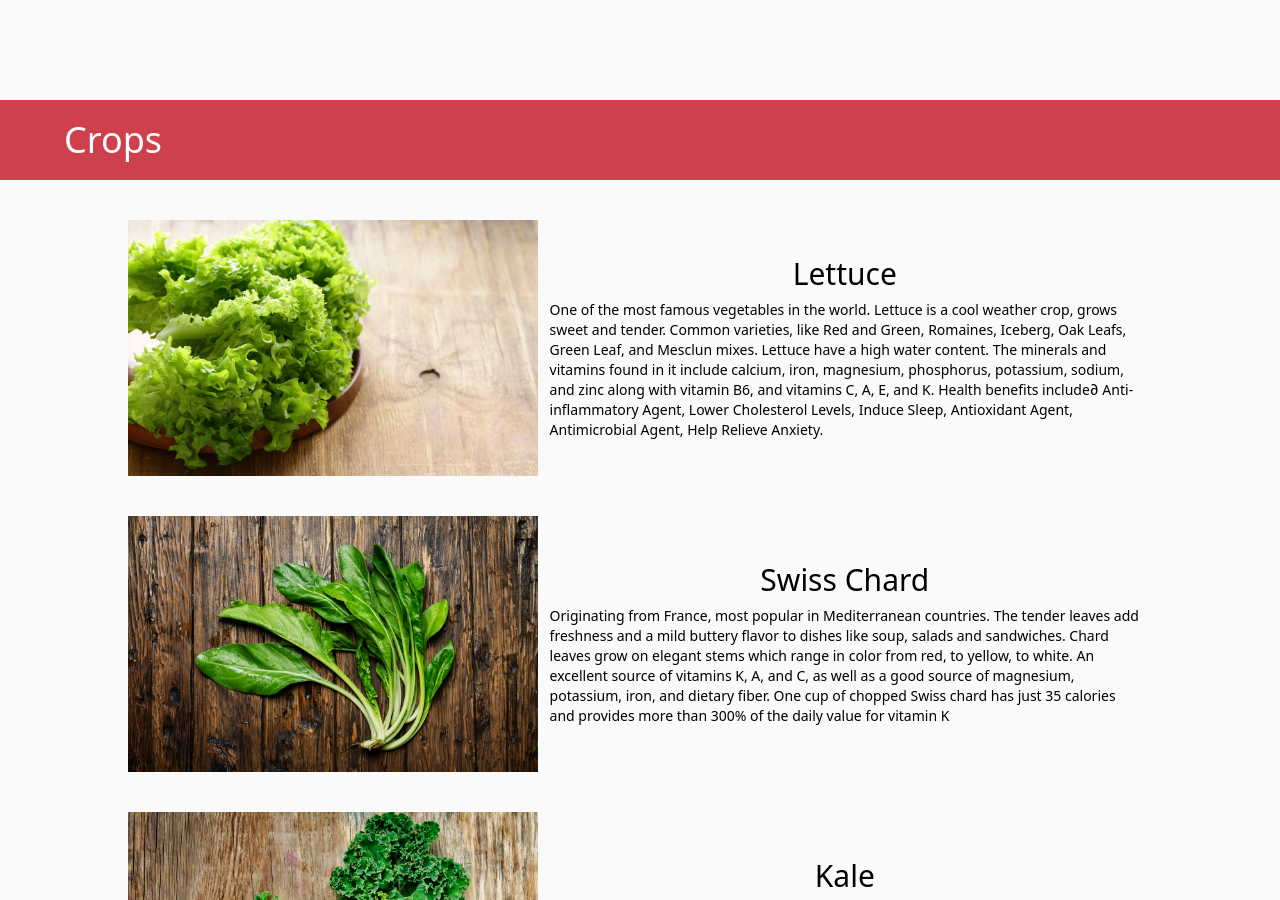
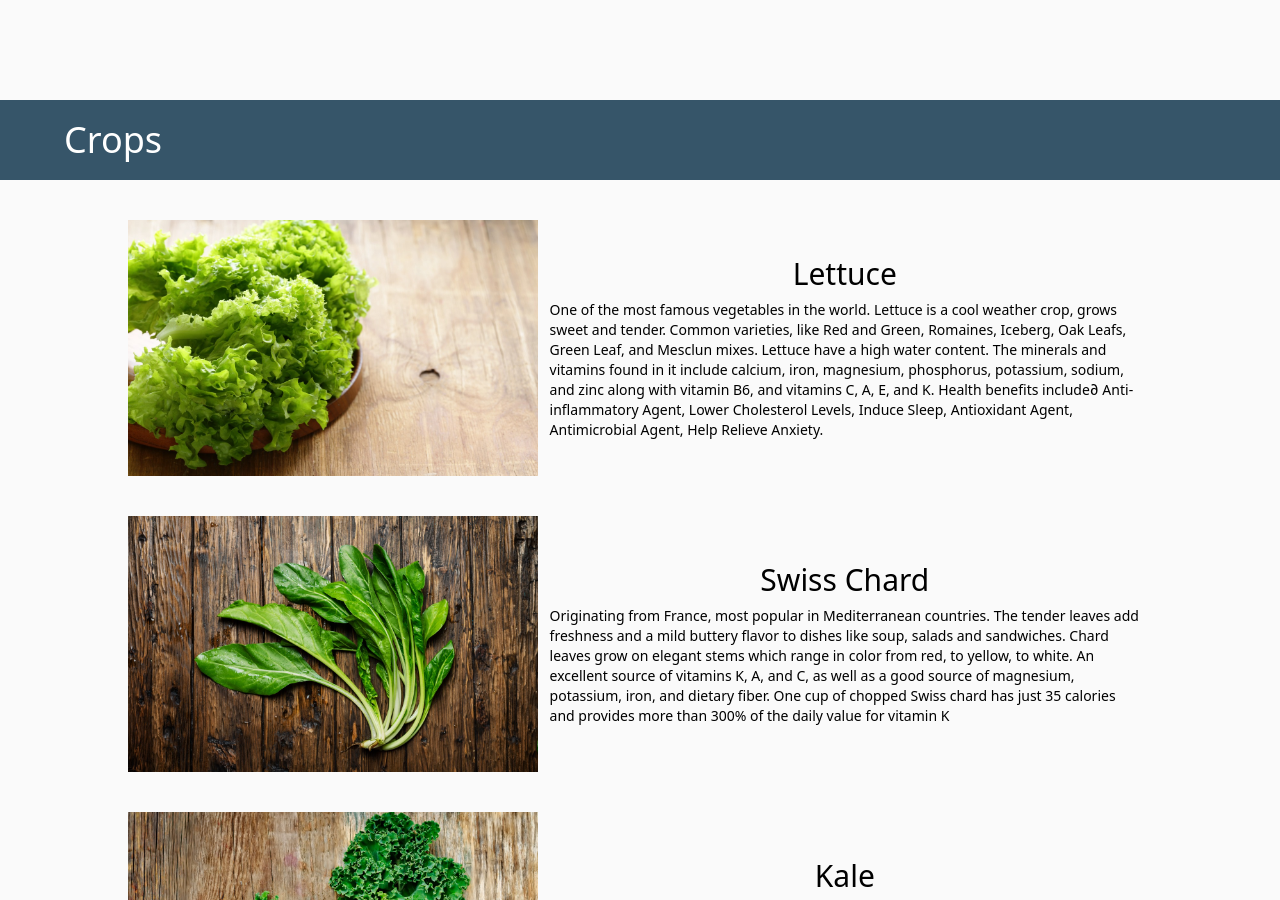
Before and after one commit to krutartha/flow-farm, a Next.js app: page / in a window 1280 px wide. Shown: the part 1316-2216 px from the top of the page. Built offline with nearby package versions, Linux system fonts and the light colour scheme.

Commit message:
changed color

```diff
--- a/src/components/Crops.js
+++ b/src/components/Crops.js
@@ -6,7 +6,7 @@ function Crops() {
     <div className="w-full">
       {/* text */}
       <div className="flex-col w-full items-center justify-center">
-        <div className="flex py-5 px-16 w-full mt-6 justify-between bg-[#CF404D] items-center">
+        <div className="flex py-5 px-16 w-full mt-6 justify-between bg-[#365569] items-center">
           <div className="flex items-center text-4xl text-white">Crops</div>
         </div>
       </div>
```
